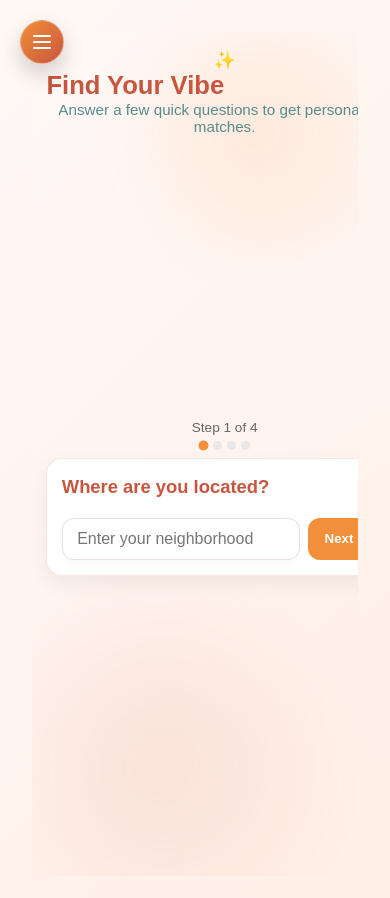
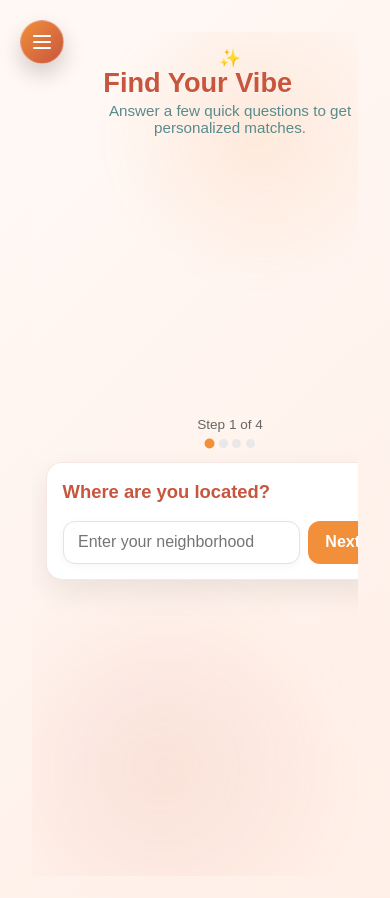
Before and after one commit to doniellekinchen/localspotsweb, a Vue app: page /vibematch in a window 390 px wide. Shown: the top 898 px of the page. Built offline with nearby package versions, Linux system fonts and the light colour scheme; a web font is replaced by a local one; what @mapbox/mapbox-sdk would draw is missing.

Commit message:
fix mobile view

```diff
--- a/src/components/VibeMatchQuiz.vue
+++ b/src/components/VibeMatchQuiz.vue
@@ -102,15 +102,15 @@ export default {
       budgetStep: 3, // multi-select step index (as in your original)
       questions: [
         {
-          question: "Who are you with?",
+          question: "Who are you with? Choose one.",
           options: ["Solo", "Date Night", "Family", "Friends", "First Date", "Second Date", "Group Outing", "Tourist", "Locals", "Late Night"]
         },
         {
-          question: "What's your vibe today?",
+          question: "What's your vibe today? Choose many.",
           options: ["Foodie", "Chill", "Adventurous", "Romantic", "Arts & Culture", "Trendy", "Artsy", "Nature", "Historic", "Luxury", "Quirky", "Quiet", "Sporty", "Cultural", "Hidden Gem", "Social", "Active"]
         },
         {
-          question: "What's your budget?",
+          question: "What's your budget? Choose many.",
           options: ["$", "$$", "$$$", "$-$$", "$$-$$$"]
         }
       ]
@@ -440,78 +440,88 @@ export default {
   .actions { justify-content: stretch; }
   .btn, .btn-accent { flex: 1; text-align: center; }
 }
-/* ===== Mobile polish for VibeMatch Quiz (single consolidated block) ===== */
-@media (max-width: 640px) {
-  /* overall breathing */
-  .quiz-section {
-    padding: 1.1rem .9rem 1.4rem;
-    gap: .5rem; /* less gap between header & card */
+/* ===== Mobile polish for VibeMatch Quiz ===== */
+/* --- Mobile polish (iPhone widths, < 430px) --- */
+@media (max-width: 430px) {
+  /* 1) Tighter top area */
+  .quiz-section{
+    padding: 1rem .9rem calc(1.25rem + env(safe-area-inset-bottom));
+    gap: .5rem;
   }
 
-  /* centered header + progress */
-  .quiz-header {
-    gap: .4rem;
-    margin-bottom: 0;         /* tighter */
+  /* 2) Center & shrink headline block */
+  .quiz-header{
     align-items: center;
     text-align: center;
+    gap: .35rem;
+    margin-bottom: .25rem;
   }
-  .title { font-size: clamp(1.6rem, 6vw, 2.2rem); }
-  .subtitle { font-size: .95rem; margin-top: .1rem; }
-
-  .progress-wrap {
-    width: 100%;
-    justify-items: center;     /* center the text + dots */
+  .title{
+    font-size: clamp(1.7rem, 6.2vw, 2.2rem);
+    line-height: 1.05;
   }
-  .progress-text { font-size: .85rem; }
-  .progress-dots { justify-content: center; gap: .32rem; }
-  .dot { width: 9px; height: 9px; }
-
-  /* card */
-  .quiz-card {
-    align-self: start;
-    padding: .9rem;
-    margin-top: 0;
-    border-radius: 16px;
-    box-shadow: 0 8px 20px rgba(0,0,0,.06);
+  .subtitle{
+    font-size: .95rem;
+    max-width: 30ch;        /* stop super-wide lines */
+    margin-inline: auto;
   }
 
-  /* step title and spacing */
-  .step { gap: .75rem; }
-  .step-title {
-    font-size: 1.15rem;
-    margin: .15rem 0 .5rem;
+  /* 3) Progress directly under subtitle, centered */
+  .progress-wrap{
+    width: 100%;
+    justify-items: center;
+  }
+  .progress-text{ font-size: .85rem; }
+  .progress-dots{ gap: .3rem; }
+  .dot{ width: 9px; height: 9px; }
+
+  /* 4) Card sits higher & is slightly narrower for thumb reach */
+  .quiz-card{
+    margin-top: .15rem;
+    padding: .95rem;
+    border-radius: 16px;
+    max-width: 640px;       /* allows breathing on phablets */
   }
 
-  /* location input row */
-  .location-input-wrap { gap: .5rem; }
-  .location-input { padding: .7rem .9rem; }
-  .location-step .btn { padding: .7rem 1rem; }
-  .autocomplete-list { margin-top: .35rem; }
+  /* 5) Step title & spacing */
+  .step{ gap: .7rem; }
+  .step-title{
+    font-size: 1.15rem;
+    margin: .15rem 0 .45rem;
+  }
 
-  /* options grid & chips */
-  .options-wrap {
-    grid-template-columns: repeat(2, minmax(0, 1fr)); /* 2-up on phones */
+  /* 6) Location row: compact input + button */
+  .location-input-wrap{ gap: .5rem; }
+  .location-input{ padding: .7rem .9rem; font-size: 1rem; }
+  .location-step .btn{ padding: .7rem 1rem; }
+  .autocomplete-list{ margin-top: .35rem; }
+
+  /* 7) Options grid: two-up on phones, smaller chips */
+  .options-wrap{
+    grid-template-columns: repeat(2, minmax(0, 1fr));
     gap: .5rem;
   }
-  .chip {
+  .chip{
     padding: .6rem .7rem;
-    font-size: .95rem;
+    font-size: .96rem;
   }
 
-  /* actions row */
-  .actions {
+  /* 8) Actions: full-width buttons, comfy hit targets */
+  .actions{
     margin-top: .35rem;
     gap: .5rem;
     justify-content: stretch;
   }
-  .btn, .btn-accent { flex: 1; text-align: center; }
+  .btn, .btn-accent{
+    flex: 1;
+    padding: .8rem 1rem;
+    border-radius: 12px;
+    font-size: 1rem;
+  }
 }
 
-/* ultra-small phones: allow input row to wrap so the button doesn’t squish */
-@media (max-width: 380px) {
-  .location-input-wrap { flex-wrap: wrap; }
-  .location-step .btn { width: 100%; }
+/* Prevent the floating menu button from overlapping card header on small screens */
+@media (max-width: 430px){
+  .quiz-card{ scroll-margin-top: 72px; }
 }
-
-
 </style>
```
